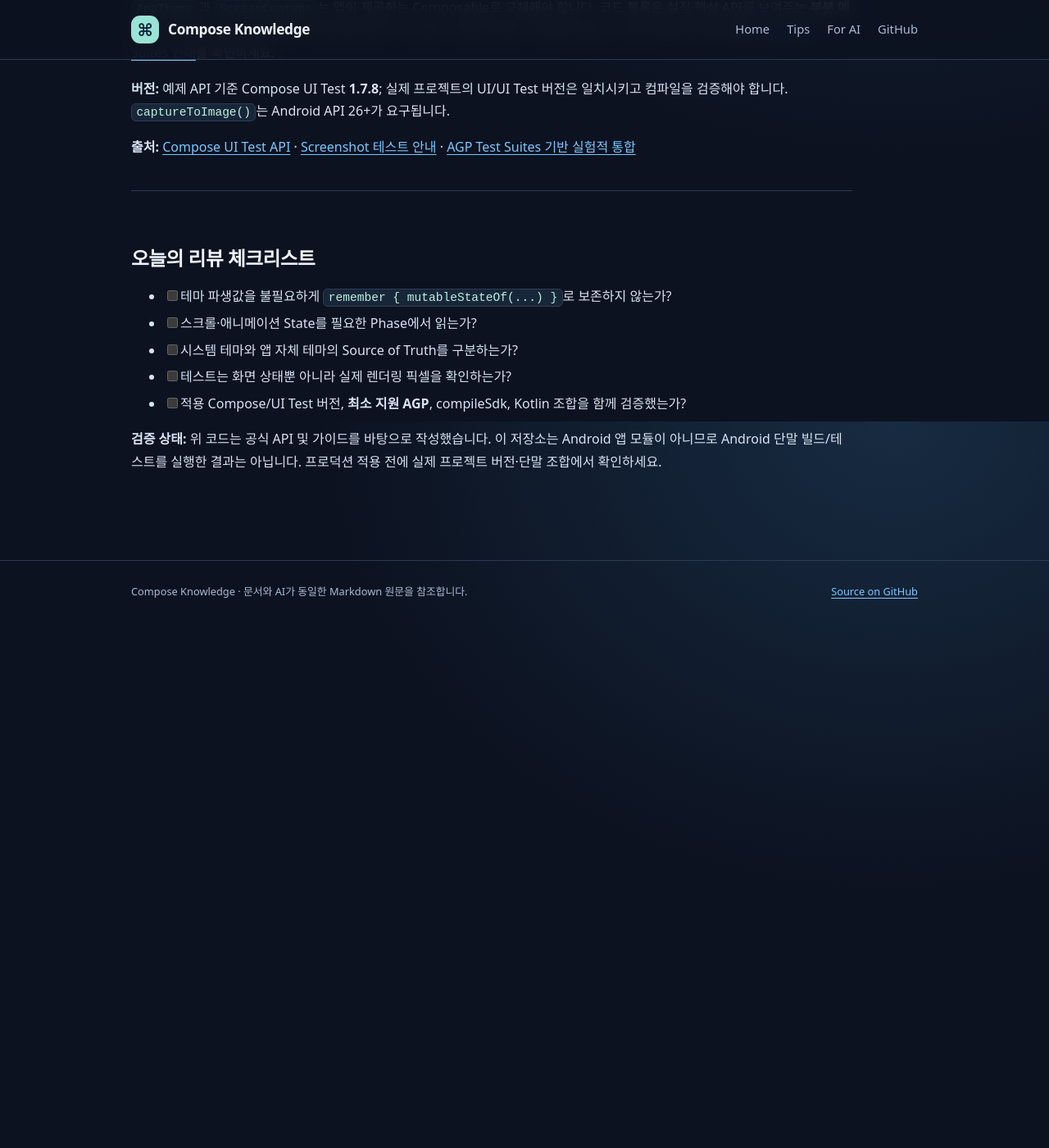
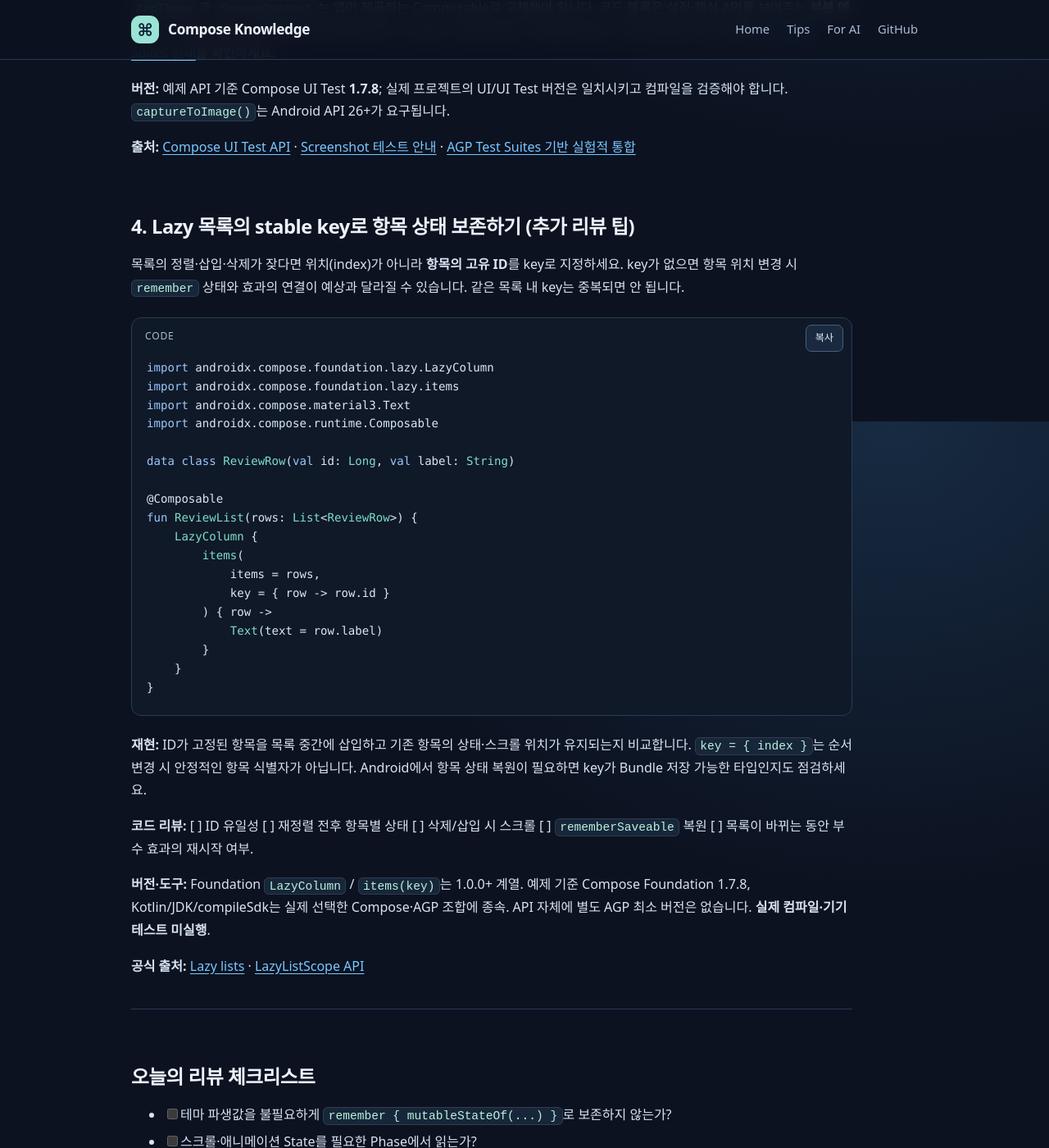
Before and after one commit to seungwan-woo/compose-knowledge, a Jekyll site: the page built from docs/tips/2026-11-19.md, in a window 1280 px wide and 1400 px high, scrolled down 6686 px. Shown: the whole window at 82% size. Built offline with Jekyll 4.4.1, drawn with Linux system fonts in a browser that asks for light colours.

Commit message:
docs(tips): add stable lazy item key review guidance for 2026-11-19

```diff
--- a/docs/tips/2026-11-19.md
+++ b/docs/tips/2026-11-19.md
@@ -225,6 +225,40 @@ fun ThemePreviewTest() {
 
 **출처:** [Compose UI Test API](https://developer.android.com/reference/kotlin/androidx/compose/ui/test/SemanticsNodeInteraction) · [Screenshot 테스트 안내](https://developer.android.com/training/testing/ui-tests/screenshot) · [AGP Test Suites 기반 실험적 통합](https://developer.android.com/studio/preview/compose-screenshot-testing-with-testsuites)
 
+
+## 4. Lazy 목록의 stable key로 항목 상태 보존하기 (추가 리뷰 팁)
+
+목록의 정렬·삽입·삭제가 잦다면 위치(index)가 아니라 **항목의 고유 ID**를 key로 지정하세요. key가 없으면 항목 위치 변경 시 `remember` 상태와 효과의 연결이 예상과 달라질 수 있습니다. 같은 목록 내 key는 중복되면 안 됩니다.
+
+~~~kotlin
+import androidx.compose.foundation.lazy.LazyColumn
+import androidx.compose.foundation.lazy.items
+import androidx.compose.material3.Text
+import androidx.compose.runtime.Composable
+
+data class ReviewRow(val id: Long, val label: String)
+
+@Composable
+fun ReviewList(rows: List<ReviewRow>) {
+    LazyColumn {
+        items(
+            items = rows,
+            key = { row -> row.id }
+        ) { row ->
+            Text(text = row.label)
+        }
+    }
+}
+~~~
+
+**재현:** ID가 고정된 항목을 목록 중간에 삽입하고 기존 항목의 상태·스크롤 위치가 유지되는지 비교합니다. `key = { index }`는 순서 변경 시 안정적인 항목 식별자가 아닙니다. Android에서 항목 상태 복원이 필요하면 key가 Bundle 저장 가능한 타입인지도 점검하세요.
+
+**코드 리뷰:** [ ] ID 유일성 [ ] 재정렬 전후 항목별 상태 [ ] 삭제/삽입 시 스크롤 [ ] `rememberSaveable` 복원 [ ] 목록이 바뀌는 동안 부수 효과의 재시작 여부.
+
+**버전·도구:** Foundation `LazyColumn` / `items(key)`는 1.0.0+ 계열. 예제 기준 Compose Foundation 1.7.8, Kotlin/JDK/compileSdk는 실제 선택한 Compose·AGP 조합에 종속. API 자체에 별도 AGP 최소 버전은 없습니다. **실제 컴파일·기기 테스트 미실행**.
+
+**공식 출처:** [Lazy lists](https://developer.android.com/develop/ui/compose/lists#item-keys) · [LazyListScope API](https://developer.android.com/reference/kotlin/androidx/compose/foundation/lazy/LazyListScope)
+
 ---
 
 ## 오늘의 리뷰 체크리스트
```
